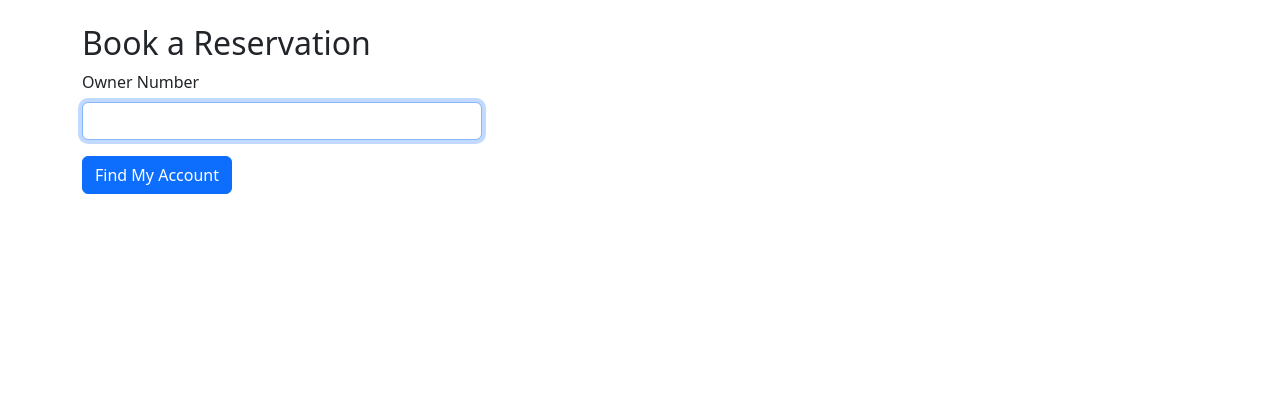
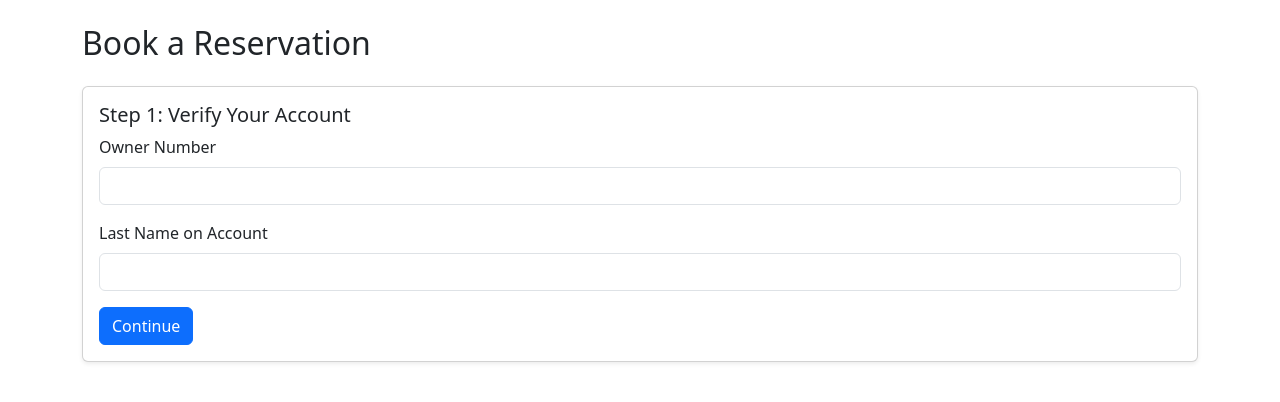
Before and after one commit to ccbractivix/splashpass, a Flask app: page /book in a window 1280 px wide. Shown: the part 56-458 px from the top of the page. Run offline with Flask 3, Linux system fonts and the light colour scheme; some libraries are stand-ins or nearby versions.

Commit message:
Enhance booking form layout and functionality

```diff
--- a/templates/book.html
+++ b/templates/book.html
@@ -1,54 +1,74 @@
 {% extends "base.html" %}
 {% block title %}Book a Reservation{% endblock %}
 {% block content %}
-<h2>Book a Reservation</h2>
+<h2 class="mb-4">Book a Reservation</h2>
 
 {% if not member %}
-  <form method="POST" style="max-width:400px;">
+<div class="card shadow-sm">
+  <div class="card-body">
+    <h5 class="card-title">Step 1: Verify Your Account</h5>
+    <form method="POST">
       <input type="hidden" name="csrf_token" value="{{ csrf_token() }}">
       <div class="mb-3">
-      <label class="form-label">Owner Number</label>
-      <input type="text" name="owner_number" class="form-control" required autofocus>
+        <label for="owner_number" class="form-label">Owner Number</label>
+        <input type="text" class="form-control" id="owner_number" name="owner_number" required>
       </div>
-    <button type="submit" class="btn btn-primary">Find My Account</button>
+      <div class="mb-3">
+        <label for="last_name" class="form-label">Last Name on Account</label>
+        <input type="text" class="form-control" id="last_name" name="last_name" required>
+      </div>
+      <button type="submit" class="btn btn-primary">Continue</button>
     </form>
-{% else %}
-  <div class="card mb-3" style="max-width:500px;">
-    <div class="card-body">
-      <h5>{{ member.first_name }} {{ member.last_name }}</h5>
-      <p class="mb-1">Owner #: {{ member.owner_number }}</p>
-      <p class="mb-0">Membership: <span class="badge bg-info">{{ member.membership }}</span></p>
   </div>
 </div>
 
+{% else %}
+<div class="alert alert-info">
+  Welcome, <strong>{{ member.first_name }} {{ member.last_name }}</strong>
+  — {{ member.membership }} Member
+</div>
+
 {% if available_dates %}
-    <form method="POST" action="/reserve" style="max-width:500px;">
+<div class="card shadow-sm">
+  <div class="card-body">
+    <h5 class="card-title">Step 2: Select a Date</h5>
+    <form method="POST" action="{{ url_for('reserve') }}">
       <input type="hidden" name="csrf_token" value="{{ csrf_token() }}">
       <input type="hidden" name="owner_number" value="{{ member.owner_number }}">
+
       <div class="mb-3">
-        <label class="form-label">Select Date</label>
-        <select name="reservation_date" class="form-select" required>
+        <label for="reservation_date" class="form-label">Date</label>
+        <select class="form-select" id="reservation_date" name="reservation_date" required>
+          <option value="">-- Select a date --</option>
           {% for d in available_dates %}
           <option value="{{ d.date.isoformat() }}">
-              {{ d.date.strftime('%A, %B %-d, %Y') }} — {{ d.day_type }}
+            {{ d.date.strftime('%A, %B %-d, %Y') }}
+            — {{ d.day_type }}
+            ({{ d.remaining }} spots left)
           </option>
           {% endfor %}
         </select>
       </div>
+
       <div class="mb-3">
-        <label class="form-label">Party Size (max 6)</label>
-        <select name="party_size" class="form-select" required>
+        <label for="party_size" class="form-label">Party Size (max 6)</label>
+        <select class="form-select" id="party_size" name="party_size" required>
           {% for i in range(1, 7) %}
           <option value="{{ i }}">{{ i }}</option>
           {% endfor %}
         </select>
       </div>
-      <button type="submit" class="btn btn-success">Confirm Reservation</button>
+
+      <button type="submit" class="btn btn-success">Reserve</button>
+      <a href="{{ url_for('book') }}" class="btn btn-secondary ms-2">Start Over</a>
     </form>
+  </div>
+</div>
 {% else %}
-    <div class="alert alert-warning">No dates available for your membership level.</div>
+<div class="alert alert-warning">
+  No dates are currently available for your membership tier.
+</div>
+<a href="{{ url_for('book') }}" class="btn btn-secondary">Start Over</a>
 {% endif %}
-
-  <a href="/book" class="btn btn-secondary mt-3">← Start Over</a>
 {% endif %}
 {% endblock %}
```
Lines whose indentation alone changed are shown as unchanged.
